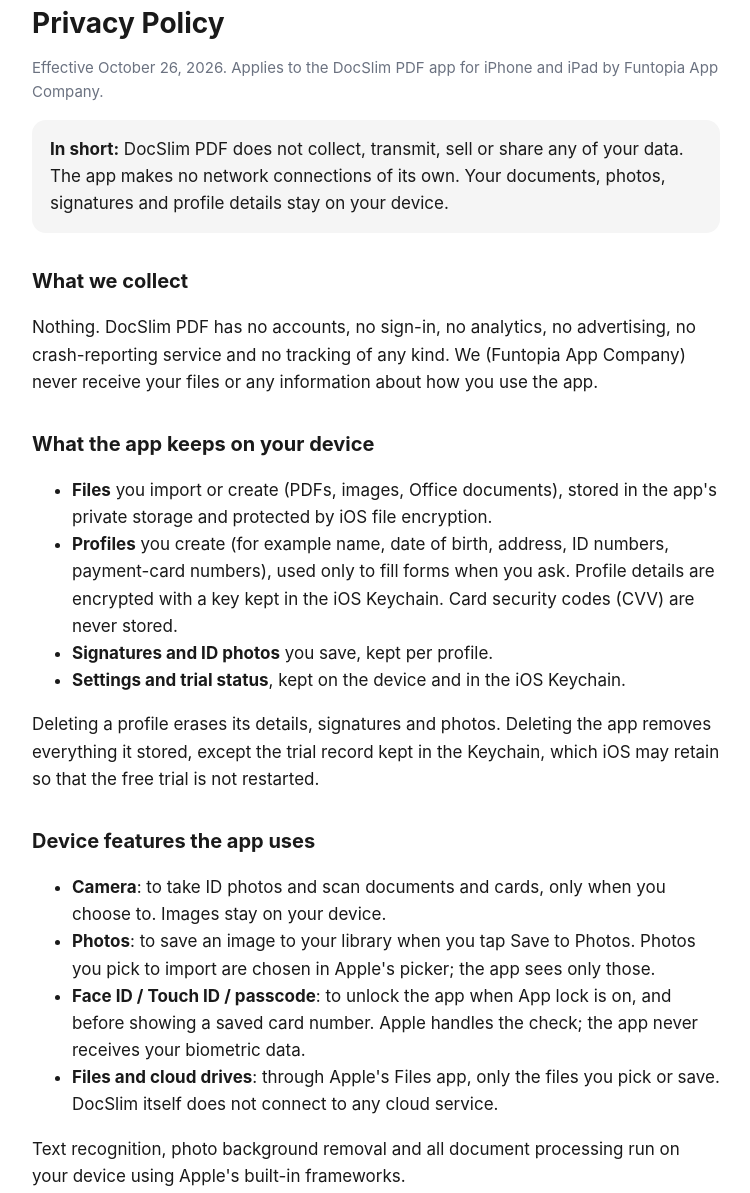
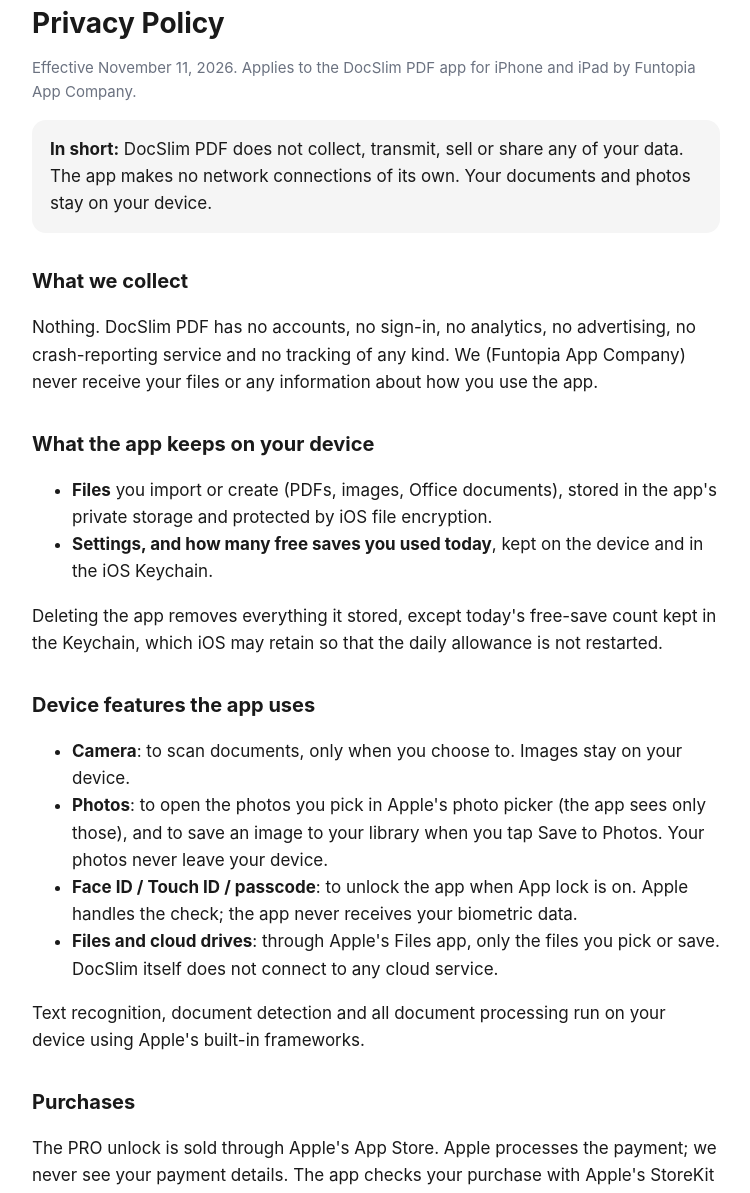
Before and after one commit to funtopiaapp/docslim-site, a plain HTML site: page privacy.html in a window 1280 px wide. Shown: the part 100-1293 px from the top of the page, without its empty margins (264-1014 px from the left). Drawn offline with Linux system fonts and the light colour scheme.

Commit message:
DocSlim 1.1: describe only the basic app (compress, scan, organise, convert); free tier of 3 saves a day; photo picker only
Co-Authored-By: Claude Opus 5.5 (1M context) <noreply@anthropic.com>

```diff
--- a/privacy.html
+++ b/privacy.html
@@ -4,9 +4,9 @@
 <body><main>
 <header><div class="mark">PDF</div><div><strong>DocSlim PDF</strong><div class="muted">Privacy Policy</div></div></header>
 <h1>Privacy Policy</h1>
-<p class="muted">Effective October 26, 2026. Applies to the DocSlim PDF app for iPhone and iPad by Funtopia App Company.</p>
+<p class="muted">Effective November 11, 2026. Applies to the DocSlim PDF app for iPhone and iPad by Funtopia App Company.</p>
 
-<div class="card"><strong>In short:</strong> DocSlim PDF does not collect, transmit, sell or share any of your data. The app makes no network connections of its own. Your documents, photos, signatures and profile details stay on your device.</div>
+<div class="card"><strong>In short:</strong> DocSlim PDF does not collect, transmit, sell or share any of your data. The app makes no network connections of its own. Your documents and photos stay on your device.</div>
 
 <h2>What we collect</h2>
 <p>Nothing. DocSlim PDF has no accounts, no sign-in, no analytics, no advertising, no crash-reporting service and no tracking of any kind. We (Funtopia App Company) never receive your files or any information about how you use the app.</p>
@@ -14,20 +14,18 @@
 <h2>What the app keeps on your device</h2>
 <ul>
 <li><strong>Files</strong> you import or create (PDFs, images, Office documents), stored in the app's private storage and protected by iOS file encryption.</li>
-<li><strong>Profiles</strong> you create (for example name, date of birth, address, ID numbers, payment-card numbers), used only to fill forms when you ask. Profile details are encrypted with a key kept in the iOS Keychain. Card security codes (CVV) are never stored.</li>
-<li><strong>Signatures and ID photos</strong> you save, kept per profile.</li>
-<li><strong>Settings and trial status</strong>, kept on the device and in the iOS Keychain.</li>
+<li><strong>Settings, and how many free saves you used today</strong>, kept on the device and in the iOS Keychain.</li>
 </ul>
-<p>Deleting a profile erases its details, signatures and photos. Deleting the app removes everything it stored, except the trial record kept in the Keychain, which iOS may retain so that the free trial is not restarted.</p>
+<p>Deleting the app removes everything it stored, except today's free-save count kept in the Keychain, which iOS may retain so that the daily allowance is not restarted.</p>
 
 <h2>Device features the app uses</h2>
 <ul>
-<li><strong>Camera</strong>: to take ID photos and scan documents and cards, only when you choose to. Images stay on your device.</li>
-<li><strong>Photos</strong>: to save an image to your library when you tap Save to Photos. Photos you pick to import are chosen in Apple's picker; the app sees only those.</li>
-<li><strong>Face ID / Touch ID / passcode</strong>: to unlock the app when App lock is on, and before showing a saved card number. Apple handles the check; the app never receives your biometric data.</li>
+<li><strong>Camera</strong>: to scan documents, only when you choose to. Images stay on your device.</li>
+<li><strong>Photos</strong>: to open the photos you pick in Apple's photo picker (the app sees only those), and to save an image to your library when you tap Save to Photos. Your photos never leave your device.</li>
+<li><strong>Face ID / Touch ID / passcode</strong>: to unlock the app when App lock is on. Apple handles the check; the app never receives your biometric data.</li>
 <li><strong>Files and cloud drives</strong>: through Apple's Files app, only the files you pick or save. DocSlim itself does not connect to any cloud service.</li>
 </ul>
-<p>Text recognition, photo background removal and all document processing run on your device using Apple's built-in frameworks.</p>
+<p>Text recognition, document detection and all document processing run on your device using Apple's built-in frameworks.</p>
 
 <h2>Purchases</h2>
 <p>The PRO unlock is sold through Apple's App Store. Apple processes the payment; we never see your payment details. The app checks your purchase with Apple's StoreKit on your device.</p>
```
Also changed, not shown: index.html (+3 -3 lines).
